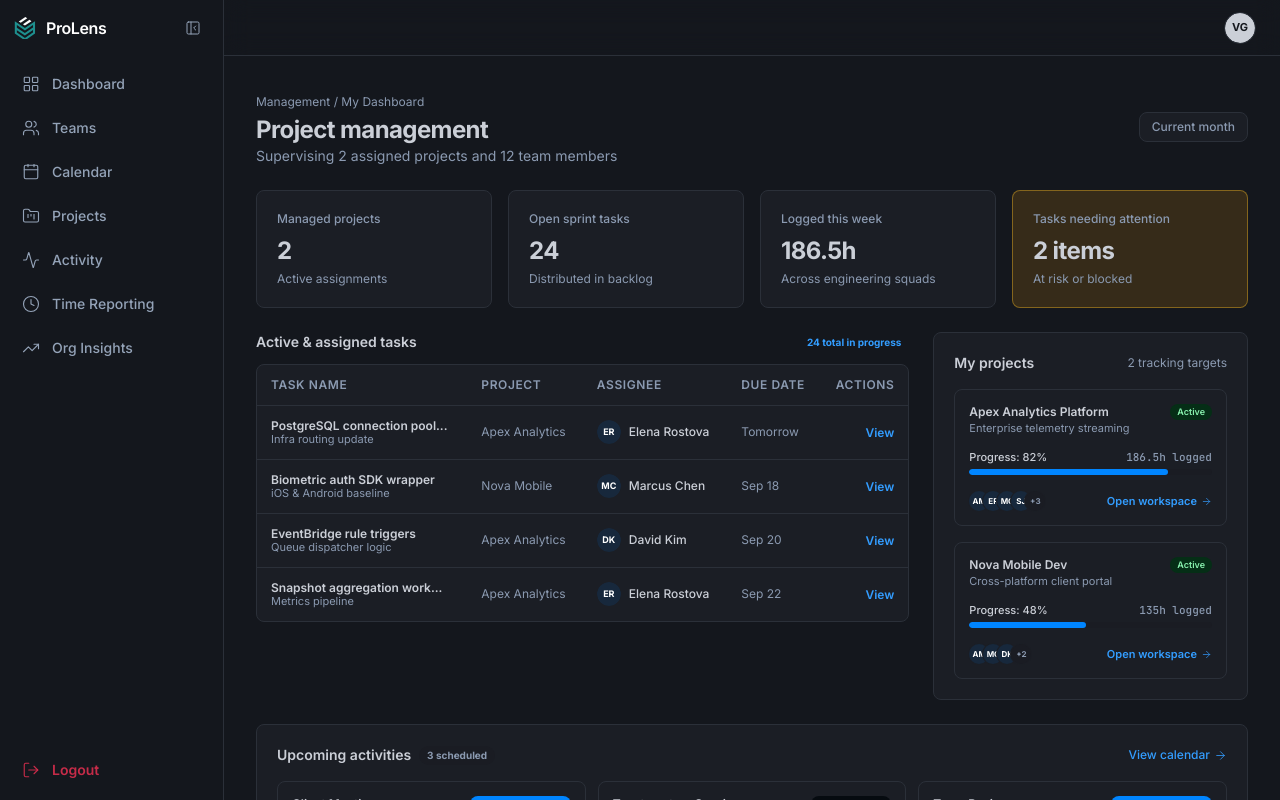
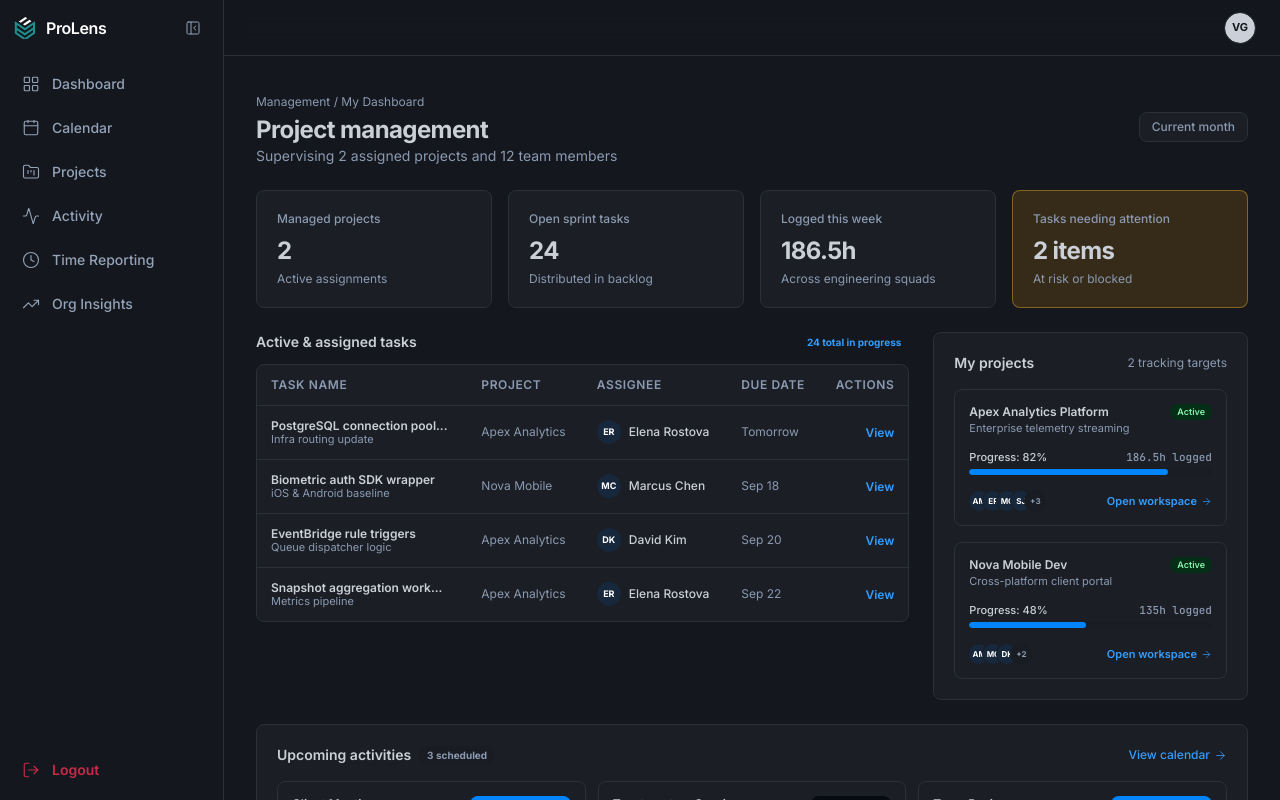
Before and after one commit to Vaishnavgopal36/ProLens-frontend, a React (Vite) app: page / in a window 1280 px wide. Built offline with nearby package versions, Linux system fonts and the light colour scheme.

Commit message:
fix(app-sidebar): update navigation links to use correct hrefs for insights and org insights

```diff
--- a/src/components/composed/app-sidebar.tsx
+++ b/src/components/composed/app-sidebar.tsx
@@ -5,7 +5,6 @@ import {
   FolderKanban,
   Clock,
   TrendingUp,
-  Users,
   Activity,
   PanelLeftClose,
   PanelLeftOpen,
@@ -38,26 +37,23 @@ const ROLE_NAV_ITEMS: Record<UserRole, NavItem[]> = {
     { title: "Projects", href: "/projects", icon: FolderKanban },
     { title: "Activity", href: "#activity", icon: Activity },
     { title: "Time Reporting", href: "/timesheets", icon: Clock },
-    { title: "My Insights", href: "#insights", icon: TrendingUp },
+    { title: "My Insights", href: "/my-insights", icon: TrendingUp },
   ],
   manager: [
     { title: "Dashboard", href: "/dashboard", icon: LayoutGrid },
-    { title: "Teams", href: "#teams", icon: Users },
     { title: "Calendar", href: "/calendar", icon: Calendar },
     { title: "Projects", href: "/projects", icon: FolderKanban },
     { title: "Activity", href: "#activity", icon: Activity },
     { title: "Time Reporting", href: "/timesheets", icon: Clock },
-    { title: "Org Insights", href: "#org-insights", icon: TrendingUp },
+    { title: "Org Insights", href: "/org-insights", icon: TrendingUp },
   ],
   admin: [
     { title: "Dashboard", href: "/dashboard", icon: LayoutGrid },
-    { title: "Teams", href: "#teams", icon: Users },
     { title: "Activity", href: "#activity", icon: Activity },
-    { title: "Org Insights", href: "#org-insights", icon: TrendingUp },
+    { title: "Org Insights", href: "/org-insights", icon: TrendingUp },
   ],
   super_admin: [
     { title: "Dashboard", href: "/dashboard", icon: LayoutGrid },
-    { title: "Teams", href: "#teams", icon: Users },
     { title: "Org Insights", href: "/org-insights", icon: TrendingUp },
   ],
 };
```
